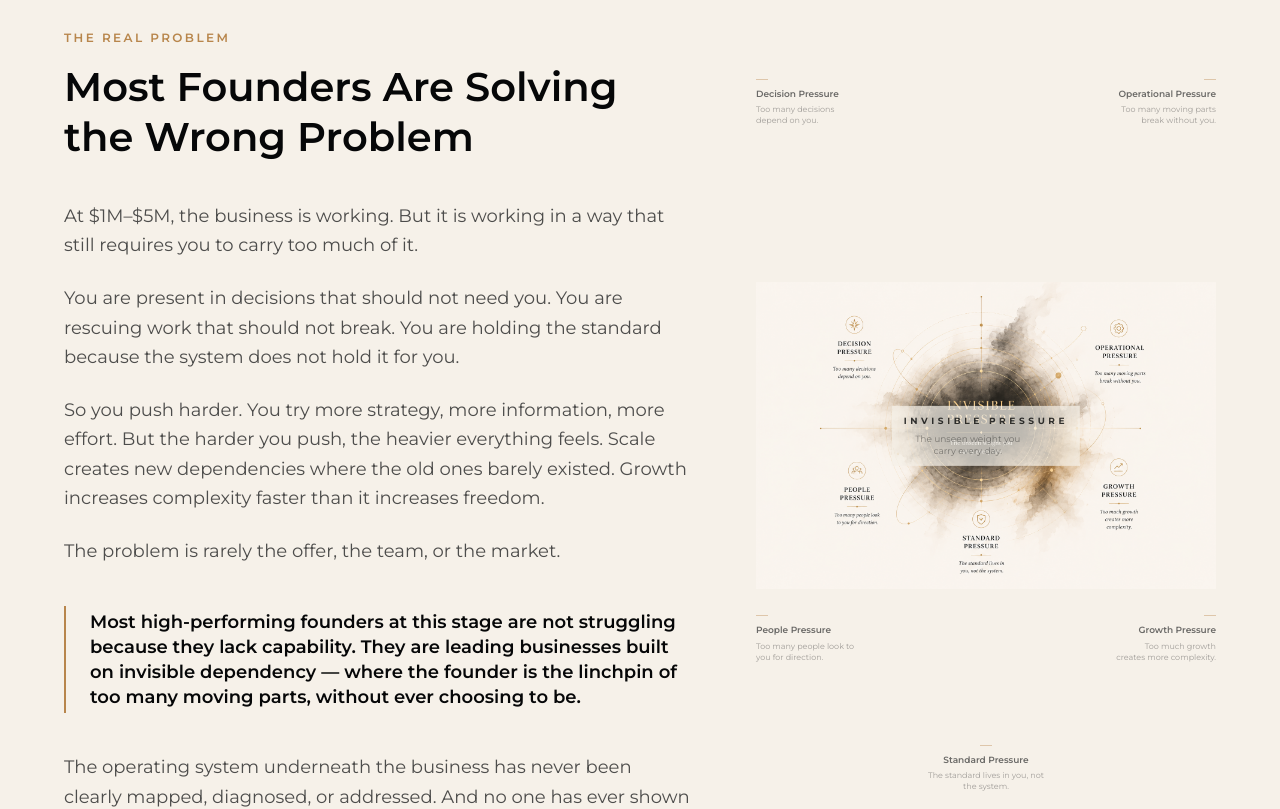
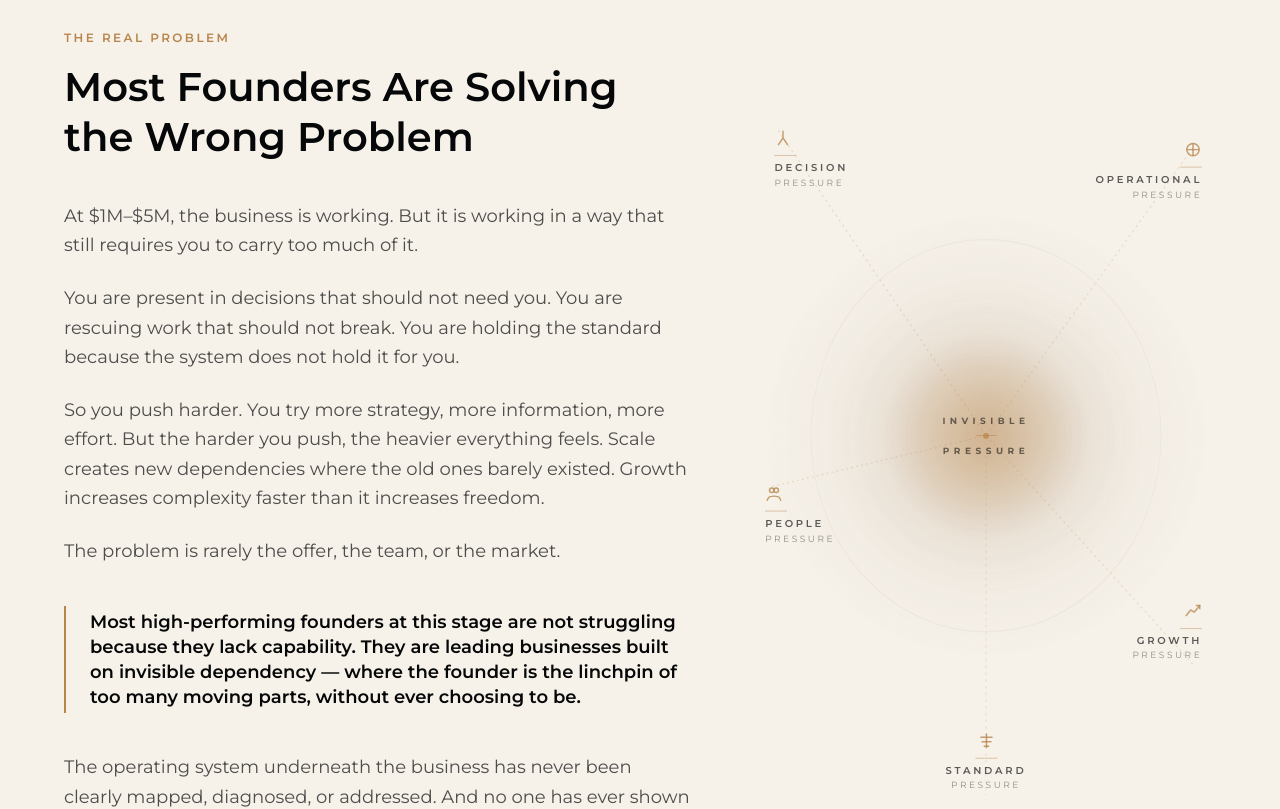
Before and after one commit to michaelgiotakis/elevated-leader, a Next.js app: page /diagnostic in a window 1280 px wide. Shown: the part 1220-2029 px from the top of the page. Built offline with nearby package versions, Linux system fonts and the light colour scheme; a web font is replaced by a local one.

Commit message:
Refine diagnostic page editorial imagery and atmosphere

```diff
--- a/src/app/diagnostic/page.tsx
+++ b/src/app/diagnostic/page.tsx
@@ -1,5 +1,4 @@
 import type { Metadata } from "next";
-import Image from "next/image";
 import Link from "next/link";
 import { Button } from "@/components/ui/Button";
 import { Card } from "@/components/ui/Card";
@@ -255,85 +254,175 @@ export default function DiagnosticPage() {
               </p>
             </div>
 
-            {/* Right — atmospheric pressure field */}
+            {/* Right — coded atmospheric pressure field */}
             <div className="relative mt-16 lg:mt-0 min-h-[480px]">
 
-              {/* Atmospheric artwork — fills the full column */}
-              <Image
-                src="/images/editorial/invisible-pressure-atmosphere.png"
-                alt=""
-                fill
-                sizes="(max-width: 1024px) 100vw, 460px"
-                className="object-contain"
+              {/* ── ATMOSPHERIC CORE ─────────────────────────────────── */}
+
+              {/* Outer warmth field */}
+              <div
+                className="absolute pointer-events-none"
+                style={{ top: "50%", left: "50%", transform: "translate(-50%, -50%)" }}
+                aria-hidden="true"
+              >
+                <div style={{
+                  width: "440px", height: "440px", borderRadius: "50%",
+                  background: "radial-gradient(circle, rgba(212,199,183,0.42) 0%, rgba(212,199,183,0.16) 45%, transparent 72%)",
+                  animation: "pressureGlow 9s ease-in-out infinite",
+                }} />
+              </div>
+
+              {/* Mid bronze haze */}
+              <div
+                className="absolute pointer-events-none"
+                style={{ top: "50%", left: "50%", transform: "translate(-50%, -50%)" }}
+                aria-hidden="true"
+              >
+                <div style={{
+                  width: "320px", height: "320px", borderRadius: "50%",
+                  background: "radial-gradient(circle, rgba(184,134,76,0.24) 0%, rgba(212,199,183,0.30) 38%, transparent 70%)",
+                  animation: "pressurePulse 7s ease-in-out infinite 0.8s",
+                }} />
+              </div>
+
+              {/* Inner bronze core */}
+              <div
+                className="absolute pointer-events-none"
+                style={{ top: "50%", left: "50%", transform: "translate(-50%, -50%)" }}
+                aria-hidden="true"
+              >
+                <div style={{
+                  width: "180px", height: "180px", borderRadius: "50%",
+                  background: "radial-gradient(circle, rgba(184,134,76,0.45) 0%, rgba(184,134,76,0.18) 50%, transparent 100%)",
+                  filter: "blur(14px)",
+                  animation: "pressurePulse 7s ease-in-out infinite 2s",
+                }} />
+              </div>
+
+              {/* Center anchor dot */}
+              <div
+                className="absolute pointer-events-none"
+                style={{
+                  top: "50%", left: "50%",
+                  width: "6px", height: "6px",
+                  marginTop: "-3px", marginLeft: "-3px",
+                  borderRadius: "50%",
+                  background: "rgba(184,134,76,0.70)",
+                }}
                 aria-hidden="true"
               />
 
-              {/* Center — INVISIBLE PRESSURE */}
+              {/* ── SVG ORBITAL GEOMETRY ─────────────────────────────── */}
+              <svg
+                className="absolute inset-0 w-full h-full pointer-events-none"
+                viewBox="0 0 460 600"
+                preserveAspectRatio="none"
+                aria-hidden="true"
+              >
+                {/* Dashed radial lines — center (230,300) to each node */}
+                <line x1="230" y1="300" x2="22"  y2="74"  stroke="rgba(184,134,76,0.22)" strokeWidth="1.0" strokeDasharray="2,3" />
+                <line x1="230" y1="300" x2="438" y2="86"  stroke="rgba(184,134,76,0.20)" strokeWidth="1.0" strokeDasharray="2,3" />
+                <line x1="230" y1="300" x2="14"  y2="338" stroke="rgba(184,134,76,0.20)" strokeWidth="1.0" strokeDasharray="2,3" />
+                <line x1="230" y1="300" x2="438" y2="470" stroke="rgba(184,134,76,0.20)" strokeWidth="1.0" strokeDasharray="2,3" />
+                <line x1="230" y1="300" x2="230" y2="566" stroke="rgba(184,134,76,0.20)" strokeWidth="1.0" strokeDasharray="2,3" />
+                {/* Outer orbit ellipse */}
+                <ellipse cx="230" cy="300" rx="175" ry="145" fill="none" stroke="rgba(212,199,183,0.22)" strokeWidth="0.8" />
+              </svg>
+
+              {/* ── CENTER LABEL ─────────────────────────────────────── */}
               <div
-                className="absolute top-1/2 left-1/2 -translate-x-1/2 -translate-y-1/2 text-center z-10 px-3 py-2"
-                style={{ backgroundColor: "rgba(246,241,233,0.72)" }}
+                className="absolute z-10 text-center pointer-events-none"
+                style={{ top: "50%", left: "50%", transform: "translate(-50%, -50%)" }}
+                aria-hidden="true"
               >
-                <p className="font-sans text-[9px] font-bold tracking-[0.4em] uppercase text-obsidian/80 whitespace-nowrap">
-                  INVISIBLE PRESSURE
+                <p className="font-sans text-[9px] font-bold tracking-[0.5em] uppercase text-obsidian/55 whitespace-nowrap">
+                  INVISIBLE
                 </p>
-                <p className="font-sans text-[9px] text-obsidian/40 mt-1.5 leading-snug" style={{ maxWidth: "128px" }}>
-                  The unseen weight you carry every day.
+                <div className="mx-auto my-2" style={{ width: "20px", height: "1px", background: "rgba(184,134,76,0.55)" }} />
+                <p className="font-sans text-[9px] font-bold tracking-[0.5em] uppercase text-obsidian/55 whitespace-nowrap">
+                  PRESSURE
                 </p>
               </div>
 
+              {/* ── PRESSURE NODES ───────────────────────────────────── */}
+
               {/* Decision Pressure — upper left */}
-              <div className="absolute top-[6%] left-0 z-10" style={{ maxWidth: "100px" }}>
-                <div className="w-3 h-px bg-bronze/40 mb-2" />
-                <p className="font-sans text-[9px] font-semibold text-obsidian/58 leading-snug">
-                  Decision Pressure
-                </p>
-                <p className="font-sans text-[8px] text-obsidian/35 leading-snug mt-1">
-                  Too many decisions depend on you.
-                </p>
+              <div
+                className="absolute z-10"
+                style={{ top: "12%", left: "4%", animation: "pressureDrift 10s ease-in-out infinite 0s" }}
+              >
+                <svg width="18" height="18" viewBox="0 0 16 16" fill="none" aria-hidden="true">
+                  <path d="M8 2L8 8L4 14 M8 8L12 14" stroke="rgba(184,134,76,0.78)" strokeWidth="1.3" strokeLinecap="round" />
+                </svg>
+                <div style={{ width: "22px", height: "1px", background: "rgba(184,134,76,0.42)", margin: "8px 0 6px" }} />
+                <p className="font-sans text-[10px] font-semibold tracking-[0.28em] uppercase leading-tight text-obsidian/65">Decision</p>
+                <p className="font-sans text-[9px] tracking-[0.28em] uppercase leading-tight text-obsidian/42 mt-0.5">Pressure</p>
               </div>
 
               {/* Operational Pressure — upper right */}
-              <div className="absolute top-[6%] right-0 text-right z-10" style={{ maxWidth: "100px" }}>
-                <div className="w-3 h-px bg-bronze/40 mb-2 ml-auto" />
-                <p className="font-sans text-[9px] font-semibold text-obsidian/58 leading-snug">
-                  Operational Pressure
-                </p>
-                <p className="font-sans text-[8px] text-obsidian/35 leading-snug mt-1">
-                  Too many moving parts break without you.
-                </p>
+              <div
+                className="absolute z-10 text-right"
+                style={{ top: "14%", right: "3%", animation: "pressureDrift 12s ease-in-out infinite 2s" }}
+              >
+                <div className="flex justify-end">
+                  <svg width="18" height="18" viewBox="0 0 16 16" fill="none" aria-hidden="true">
+                    <circle cx="8" cy="8" r="5.5" stroke="rgba(184,134,76,0.78)" strokeWidth="1.3" />
+                    <line x1="8" y1="2.5" x2="8" y2="13.5" stroke="rgba(184,134,76,0.78)" strokeWidth="1.3" />
+                    <line x1="2.5" y1="8" x2="13.5" y2="8" stroke="rgba(184,134,76,0.78)" strokeWidth="1.3" />
+                  </svg>
+                </div>
+                <div style={{ width: "22px", height: "1px", background: "rgba(184,134,76,0.42)", margin: "8px 0 6px", marginLeft: "auto" }} />
+                <p className="font-sans text-[10px] font-semibold tracking-[0.28em] uppercase leading-tight text-obsidian/65">Operational</p>
+                <p className="font-sans text-[9px] tracking-[0.28em] uppercase leading-tight text-obsidian/42 mt-0.5">Pressure</p>
               </div>
 
-              {/* People Pressure — lower left */}
-              <div className="absolute bottom-[22%] left-0 z-10" style={{ maxWidth: "100px" }}>
-                <div className="w-3 h-px bg-bronze/40 mb-2" />
-                <p className="font-sans text-[9px] font-semibold text-obsidian/58 leading-snug">
-                  People Pressure
-                </p>
-                <p className="font-sans text-[8px] text-obsidian/35 leading-snug mt-1">
-                  Too many people look to you for direction.
-                </p>
+              {/* People Pressure — left middle */}
+              <div
+                className="absolute z-10"
+                style={{ top: "56%", left: "2%", animation: "pressureDrift 11s ease-in-out infinite 1s" }}
+              >
+                <svg width="18" height="18" viewBox="0 0 16 16" fill="none" aria-hidden="true">
+                  <circle cx="6" cy="5" r="2" stroke="rgba(184,134,76,0.78)" strokeWidth="1.3" />
+                  <circle cx="10" cy="5" r="2" stroke="rgba(184,134,76,0.78)" strokeWidth="1.3" />
+                  <path d="M2 14Q3 10.5 6 10.5Q8 10 10 10.5Q13 10.5 14 14" stroke="rgba(184,134,76,0.78)" strokeWidth="1.3" strokeLinecap="round" />
+                </svg>
+                <div style={{ width: "22px", height: "1px", background: "rgba(184,134,76,0.42)", margin: "8px 0 6px" }} />
+                <p className="font-sans text-[10px] font-semibold tracking-[0.28em] uppercase leading-tight text-obsidian/65">People</p>
+                <p className="font-sans text-[9px] tracking-[0.28em] uppercase leading-tight text-obsidian/42 mt-0.5">Pressure</p>
               </div>
 
               {/* Growth Pressure — lower right */}
-              <div className="absolute bottom-[22%] right-0 text-right z-10" style={{ maxWidth: "100px" }}>
-                <div className="w-3 h-px bg-bronze/40 mb-2 ml-auto" />
-                <p className="font-sans text-[9px] font-semibold text-obsidian/58 leading-snug">
-                  Growth Pressure
-                </p>
-                <p className="font-sans text-[8px] text-obsidian/35 leading-snug mt-1">
-                  Too much growth creates more complexity.
-                </p>
+              <div
+                className="absolute z-10 text-right"
+                style={{ bottom: "22%", right: "3%", animation: "pressureDrift 9s ease-in-out infinite 3s" }}
+              >
+                <div className="flex justify-end">
+                  <svg width="18" height="18" viewBox="0 0 16 16" fill="none" aria-hidden="true">
+                    <path d="M2 12L6 7L9 9L14 3" stroke="rgba(184,134,76,0.78)" strokeWidth="1.3" strokeLinecap="round" strokeLinejoin="round" />
+                    <path d="M11 3L14 3L14 6" stroke="rgba(184,134,76,0.78)" strokeWidth="1.3" strokeLinecap="round" />
+                  </svg>
+                </div>
+                <div style={{ width: "22px", height: "1px", background: "rgba(184,134,76,0.42)", margin: "8px 0 6px", marginLeft: "auto" }} />
+                <p className="font-sans text-[10px] font-semibold tracking-[0.28em] uppercase leading-tight text-obsidian/65">Growth</p>
+                <p className="font-sans text-[9px] tracking-[0.28em] uppercase leading-tight text-obsidian/42 mt-0.5">Pressure</p>
               </div>
 
               {/* Standard Pressure — bottom center */}
-              <div className="absolute bottom-[6%] left-1/2 -translate-x-1/2 text-center z-10">
-                <div className="w-3 h-px bg-bronze/40 mb-2 mx-auto" />
-                <p className="font-sans text-[9px] font-semibold text-obsidian/58 leading-snug whitespace-nowrap">
-                  Standard Pressure
-                </p>
-                <p className="font-sans text-[8px] text-obsidian/35 leading-snug mt-1 mx-auto" style={{ maxWidth: "120px" }}>
-                  The standard lives in you, not the system.
-                </p>
+              {/* Outer wrapper handles centering; inner div takes the drift animation */}
+              <div className="absolute z-10" style={{ bottom: "6%", left: "50%", transform: "translateX(-50%)" }}>
+                <div className="text-center" style={{ animation: "pressureDrift 13s ease-in-out infinite 1.5s" }}>
+                  <div className="flex justify-center">
+                    <svg width="18" height="18" viewBox="0 0 16 16" fill="none" aria-hidden="true">
+                      <line x1="8" y1="2" x2="8" y2="14" stroke="rgba(184,134,76,0.78)" strokeWidth="1.3" strokeLinecap="round" />
+                      <line x1="3" y1="5" x2="13" y2="5" stroke="rgba(184,134,76,0.78)" strokeWidth="1.3" strokeLinecap="round" />
+                      <line x1="4" y1="9" x2="12" y2="9" stroke="rgba(184,134,76,0.78)" strokeWidth="1.3" strokeLinecap="round" />
+                      <line x1="6" y1="13" x2="10" y2="13" stroke="rgba(184,134,76,0.78)" strokeWidth="1.3" strokeLinecap="round" />
+                    </svg>
+                  </div>
+                  <div style={{ width: "22px", height: "1px", background: "rgba(184,134,76,0.42)", margin: "8px auto 6px" }} />
+                  <p className="font-sans text-[10px] font-semibold tracking-[0.28em] uppercase leading-tight text-obsidian/65 whitespace-nowrap">Standard</p>
+                  <p className="font-sans text-[9px] tracking-[0.28em] uppercase leading-tight text-obsidian/42 mt-0.5 whitespace-nowrap">Pressure</p>
+                </div>
               </div>
 
             </div>
```
Also changed, not shown: src/app/globals.css (+15 -0 lines), 1 other file (tests, documents, lock files or other folders).
